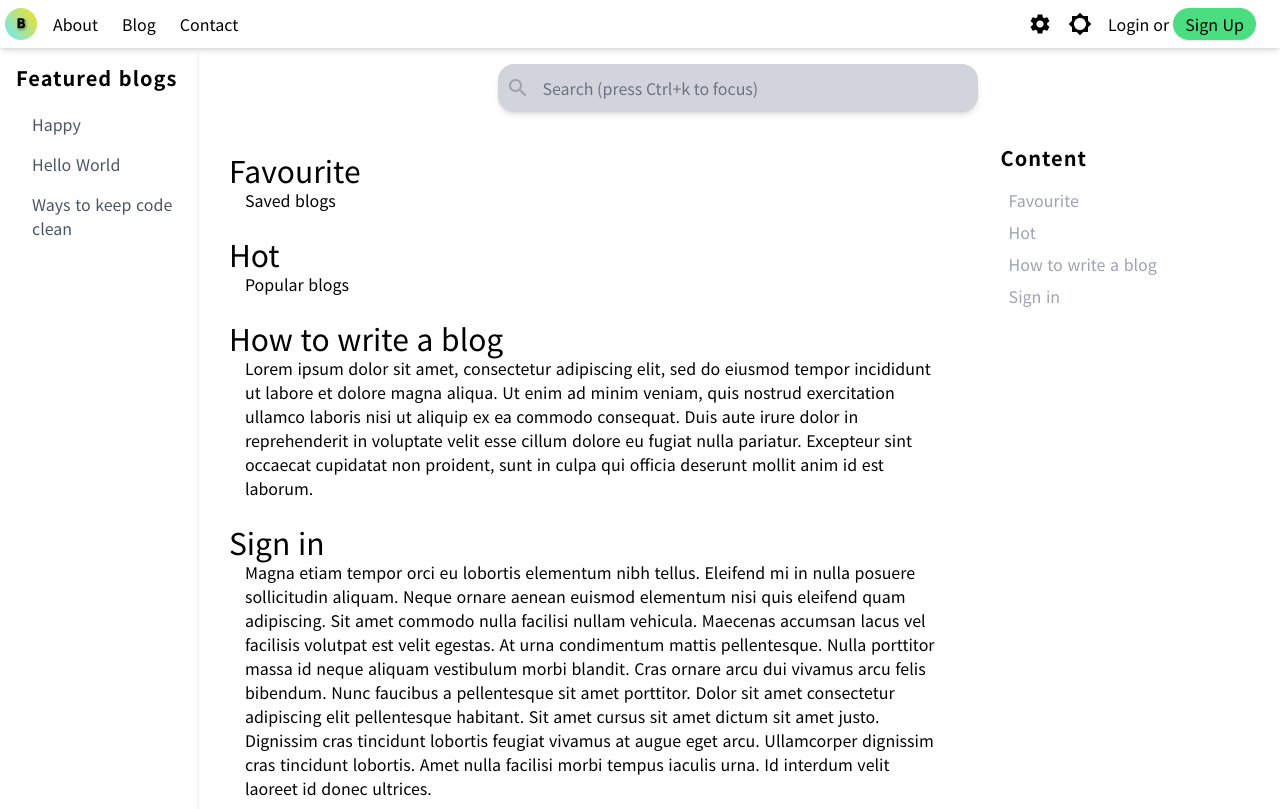
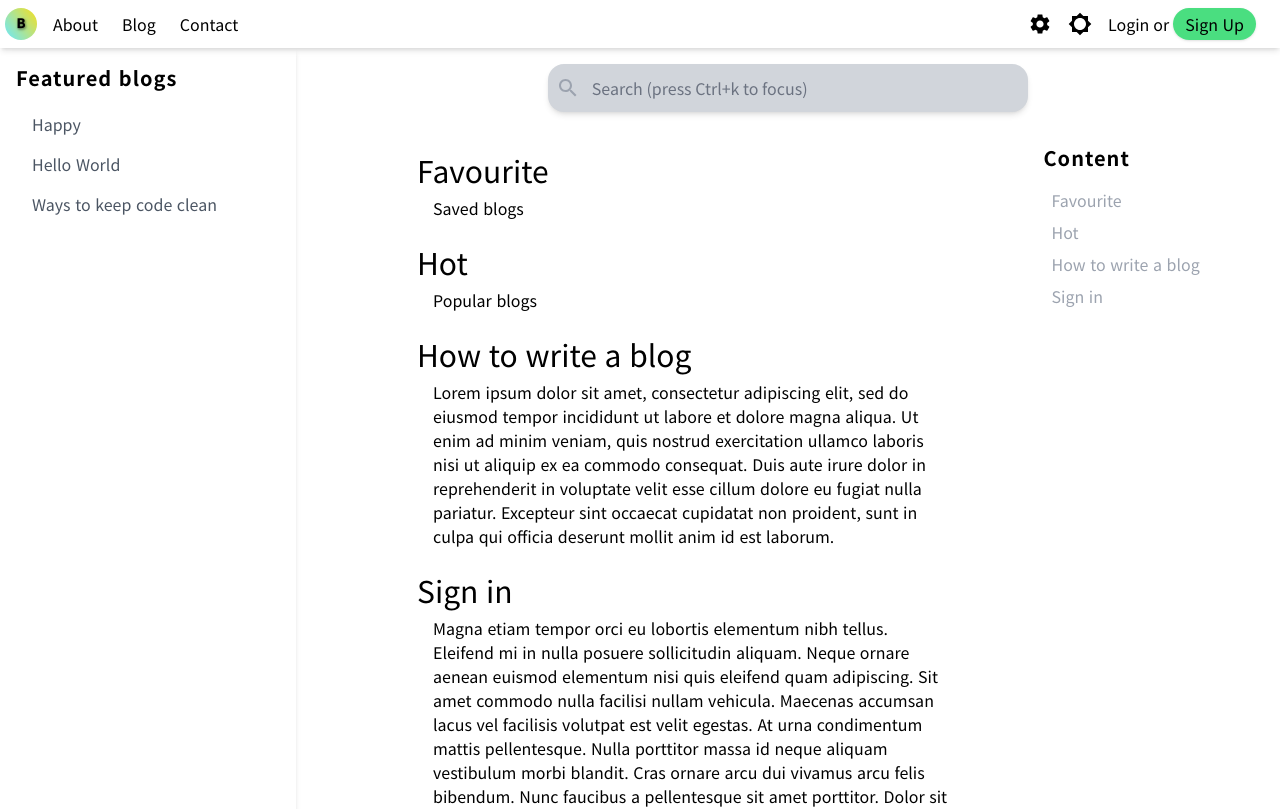
Before and after one commit to LeoLYW12138/DarkB-website, a Nuxt app: page /blog in a window 1280 px wide. Shown: the top 809 px of the page. Built offline with nearby package versions, Linux system fonts and the light colour scheme.

Commit message:
improvements

```diff
--- a/components/blog/blogSection.vue
+++ b/components/blog/blogSection.vue
@@ -2,10 +2,10 @@
   <section :id="titleShort(section)">
     <div>
       <slot name="title-prefix"></slot>
-      <h3 class="section-font inline-block">{{ section.title }}</h3>
+      <h3 class="mb-2 section-font inline-block">{{ section.title }}</h3>
       <slot name="title-postfix"></slot>
     </div>
-    <p class="max-w-[80ch] pl-4">{{ section.content }}</p>
+    <p class="max-w-[60ch] pl-4">{{ section.content }}</p>
   </section>
 </template>
 
--- a/components/blog/rightSidebar.vue
+++ b/components/blog/rightSidebar.vue
@@ -1,21 +1,23 @@
 <template>
   <aside class="px-4">
+    <div class="pl-4 top-5 bottom-5 sticky overflow-y-auto">
       <h1
-      class="text-lg md:text-xl font-medium md:font-bold md:tracking-wider my-4"
+        class="text-lg font-medium md:(text-xl font-bold tracking-wider) my-4"
       >
         Content
       </h1>
-    <ul>
+      <ul class="list-outside">
         <li
           v-for="section in blog.sections"
           :key="section.id"
-        class="cursor-pointer hover:(list-outside list-disc text-gray-700) text-gray-400 active:text-gray-700"
+          class="cursor-pointer hover:(list-disc text-gray-700) text-gray-400 active:text-gray-700"
         >
           <a :href="'#' + titleShort(section)">
             {{ section.title }}
           </a>
         </li>
       </ul>
+    </div>
   </aside>
 </template>
 
--- a/components/layout/navBar.vue
+++ b/components/layout/navBar.vue
@@ -1,7 +1,7 @@
 <template>
   <div class="bg-white shadow-md">
     <!-- whole navBar start -->
-    <header class="flex flex-row h-12 navbar justify-between items-center">
+    <nav class="flex flex-row h-12 navbar justify-between items-center">
       <!-- left box -->
       <div class="flex-row inline-flex justify-between items-center">
         <nuxt-link to="/">
@@ -68,7 +68,7 @@
           </svg>
         </div>
       </ul>
-    </header>
+    </nav>
     <!-- whole navBar end -->
 
     <!-- side-menu when sm and md screen -->
--- a/pages/blog.vue
+++ b/pages/blog.vue
@@ -1,18 +1,18 @@
 <template>
   <div
-    class="h-full max-w-[1920px] lg:(grid grid-flow-col grid-cols-13) 2xl:mx-auto"
+    class="h-full max-w-[1920px] lg:(grid grid-flow-col) grid-cols-[20%,auto] 2xl:mx-auto"
     style="grid-template-rows: 100%"
   >
     <leftSidebar
       :featured-blogs="featuredBlogs"
-      class="bg-white shadow-md hidden lg:block col-span-2"
+      class="bg-white shadow-md hidden lg:block"
     ></leftSidebar>
-    <div class="col-span-11 col-start-3">
+    <div>
       <searchBar></searchBar>
 
       <!-- start of subgrid -->
       <div class="h-full md:(grid grid-flow-col grid-cols-11)">
-        <div class="px-4 pb-4 md:(px-8 pb-8) col-span-8">
+        <div class="px-4 pb-4 md:(px-8 pb-8) col-start-2 col-span-7">
           <blogSection
             v-for="section in blog.sections"
             :key="section.id"
```
Lines whose indentation alone changed are shown as unchanged.
